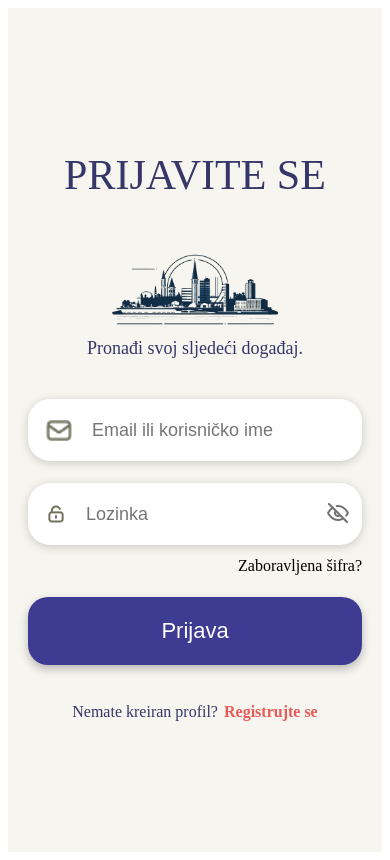
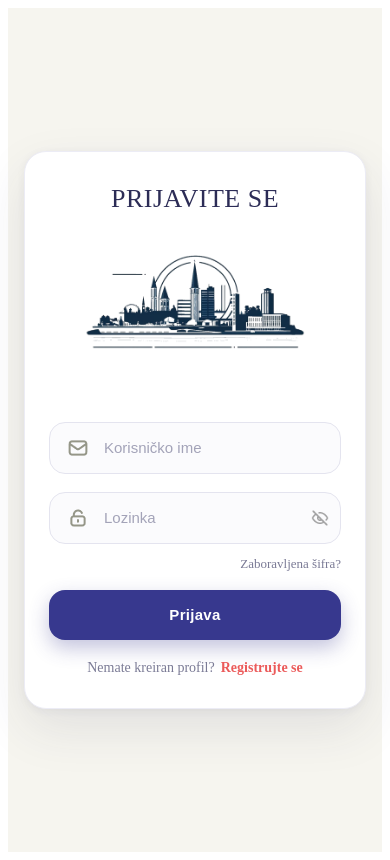
Before and after one commit to TaraMackovic/Diplomski, a React (Create React App) app in the folder frontend/: page /login in a window 390 px wide. Built offline with nearby package versions, Linux system fonts and the light colour scheme.

Commit message:
Improve login and registration UI and interest page design

```diff
--- a/frontend/src/pages/Login.jsx
+++ b/frontend/src/pages/Login.jsx
@@ -18,7 +18,8 @@ function Login() {
     const [showPassword, setShowPassword] = useState(false);
     const [errorMsg, setErrorMsg] = useState("");
 
-    const login = async () => {
+    const login = async (e) => {
+        e.preventDefault();
         try {
             const response = await api.post("/login/", {
                 username,
@@ -45,14 +46,18 @@ function Login() {
                     alt="Welcome"
                     className="welcome-logo"
                 />
-                <p className="subtitle">
-                    Pronađi svoj sljedeći događaj.
+                <br />
+                {errorMsg &&
+                    <p className="error">
+                        {errorMsg}
                     </p>
+                }
+                <form onSubmit={login}>
                     <div className="input-box">
                         <img src={emailIcon} alt="" />
                         <input
                             type="text"
-                        placeholder="Email ili korisničko ime"
+                            placeholder="Korisničko ime"
                             value={username}
                             onChange={(e) => setUsername(e.target.value)}
                         />
@@ -77,16 +82,12 @@ function Login() {
                         Zaboravljena šifra?
                     </Link>
                     <button
+                        type="submit"
                         className="auth-button"
-                    onClick={login}
                     >
                         Prijava
                     </button>
-                {errorMsg &&
-                    <p className="error">
-                        {errorMsg}
-                    </p>
-                }
+                </form>
                 <p className="bottom-text">
                     Nemate kreiran profil?
                     <Link to="/register">
--- a/frontend/src/pages/SavedEvents.jsx
+++ b/frontend/src/pages/SavedEvents.jsx
@@ -76,8 +76,8 @@ function SavedEvents() {
                 {filteredEvents.length === 0 ? (
                     <p className="saved-empty">
                         {timeFilter === "past"
-                            ? "Nemaš prethodnih sačuvanih događaja."
-                            : "Nemaš sačuvanih nadolazećih događaja."}
+                            ? "Nemate prethodnih sačuvanih događaja."
+                            : "Nemate sačuvanih nadolazećih događaja."}
                     </p>
                 ) : (
                     <>
--- a/frontend/src/styles/Login.css
+++ b/frontend/src/styles/Login.css
@@ -5,51 +5,70 @@
     align-items: center;
     background: #F6F5EF;
     padding: 20px;
-
 }
 
 .auth-card {
     width: 100%;
-    max-width: 500px;
+    max-width: 440px;
+    background: #ffffff;
+    border-radius: 28px;
+    border: 1px solid #ececf5;
+    box-shadow: 0 20px 50px rgba(52, 52, 93, 0.1), 0 2px 8px rgba(52, 52, 93, 0.06);
+    padding: 44px 40px;
     display: flex;
     flex-direction: column;
-    gap: 22px;
+    gap: 20px;
+}
 
+.auth-card form {
+    display: flex;
+    flex-direction: column;
+    gap: 18px;
 }
 
 .auth-card h1 {
     text-align: center;
-    color: #363668;
-    font-size: 54px;
+    color: #2c2c56;
+    font-size: 32px;
     font-family: "Times New Roman", serif;
     font-weight: 500;
+    letter-spacing: 0.5px;
+    margin: 0;
 }
 
 .welcome-logo {
-    width: 400px;
+    width: 350px;
     align-self: center;
+    padding: 14px;
 }
 
 .subtitle {
     text-align: center;
-    color: #363668;
-    font-size: 22px;
-    margin-top: -10px;
+    color: #7a7a95;
+    font-size: 15px;
+    margin: -8px 0 4px;
 }
 
 .input-box {
     display: flex;
     align-items: center;
-    height: 72px;
-    background: white;
-    border-radius: 22px;
-    padding: 0 20px;
-    box-shadow: 0 2px 10px rgba(0,0,0,.18);
+    height: 58px;
+    background: #fbfbfd;
+    border: 1.5px solid #e4e4ef;
+    border-radius: 16px;
+    padding: 0 18px;
+    transition: border-color 0.2s ease, background 0.2s ease;
+}
+
+.input-box:focus-within {
+    border-color: #37388e;
+    background: #ffffff;
 }
 
 .input-box img {
-    width: 26px;
-    margin-right: 16px;
+    width: 20px;
+    margin-right: 14px;
+    opacity: 0.55;
 }
 
 .input-box input {
@@ -57,46 +76,65 @@
     border: none;
     outline: none;
     background: transparent;
-    font-size: 18px;
+    font-size: 15px;
+    color: #2c2c56;
+}
+
+.input-box input::placeholder {
+    color: #a3a3b8;
 }
 
 .eye-btn {
     background: none;
     border: none;
     cursor: pointer;
+    display: flex;
+    align-items: center;
 }
 
 .eye-btn img {
-    width: 24px;
+    width: 18px;
     margin: 0;
+    opacity: 0.5;
 }
 
 .forgot-password {
-    margin-top: -10px;
+    text-decoration: none;
+    color: #7a7a95;
+    font-size: 13px;
     text-align: right;
-    color: #363668;
-    cursor: pointer;
+    display: block;
+    margin-top: -6px;
+}
+
+.forgot-password:hover {
+    color: #37388e;
 }
 
 .auth-button {
-    height: 68px;
+    height: 54px;
     border: none;
-    border-radius: 20px;
-    background: #3D3B92;
+    border-radius: 16px;
+    background: #37388e;
     color: white;
-    font-size: 28px;
+    font-size: 16px;
+    font-weight: 600;
+    letter-spacing: 0.3px;
     cursor: pointer;
-    transition: .25s;
-    box-shadow: 0 4px 10px rgba(0,0,0,.25);
+    transition: transform 0.2s ease, box-shadow 0.2s ease;
+    box-shadow: 0 8px 20px rgba(55, 56, 142, 0.3);
 }
 
 .auth-button:hover {
     transform: translateY(-2px);
+    box-shadow: 0 10px 24px rgba(55, 56, 142, 0.38);
 }
 
 .bottom-text {
     text-align: center;
-    color: #363668;
+    color: #7a7a95;
+    font-size: 14px;
+    margin: 0;
 }
 
 .bottom-text a {
@@ -107,49 +145,45 @@
 }
 
 .error {
-    color: red;
+    color: #c23b3b;
+    background: #fdecec;
+    border-radius: 10px;
+    padding: 10px 14px;
+    font-size: 13px;
     text-align: center;
-}
-
-@media (max-width:700px){
-
-    .auth-page{
-        padding:20px;
-    }
-
-    .auth-card{
-        max-width:100%;
-    }
-
-    .auth-card h1{
-        font-size:42px;
-    }
-
-    .welcome-logo{
-        width:170px;
-    }
-
-    .subtitle{
-        font-size:18px;
-    }
-
-    .auth-button{
-        font-size:22px;
-    }
+    margin: 0;
 }
 
 .success-msg {
     color: #2b7a3c;
     text-align: center;
-    font-size: 14px;
+    font-size: 13px;
     background: #eafaf0;
     padding: 10px 14px;
     border-radius: 10px;
-    margin-top: 10px;
+    margin: 0;
 }
 
-.forgot-password {
-    text-decoration: none;
-    color: inherit;
-    display: block;
+@media (max-width: 700px) {
+    .auth-page {
+        padding: 16px;
+    }
+
+    .auth-card {
+        padding: 32px 24px;
+        border-radius: 22px;
+    }
+
+    .auth-card h1 {
+        font-size: 26px;
+    }
+
+    .welcome-logo {
+        width: 250px;
+    }
+
+    .auth-button {
+        font-size: 15px;
+        height: 50px;
+    }
 }
--- a/frontend/src/styles/Register.css
+++ b/frontend/src/styles/Register.css
@@ -4,86 +4,152 @@
     justify-content: center;
     align-items: center;
     background: #f6f5ef;
-    padding: 40px;
+    padding: 20px;
 }
 
 .register-card {
     width: 100%;
-    max-width: 500px;
-    background: transparent;
+    max-width: 460px;
+    background: #ffffff;
+    border-radius: 28px;
+    border: 1px solid #ececf5;
+    box-shadow: 0 20px 50px rgba(52, 52, 93, 0.1), 0 2px 8px rgba(52, 52, 93, 0.06);
+    padding: 40px 36px;
     display: flex;
     flex-direction: column;
-    gap: 22px;
+    gap: 18px;
 }
 
 .register-card h1 {
     text-align: center;
-    font-size: 52px;
+    font-size: 30px;
     font-family: "Times New Roman", serif;
     font-weight: 500;
-    color: #34345d;
-    margin-bottom: 15px;
+    color: #2c2c56;
+    letter-spacing: 0.5px;
+    margin: 0 0 4px;
+}
+
+.register-card form {
+    display: flex;
+    flex-direction: column;
+    gap: 14px;
+}
+
+.input-row {
+    display: flex;
+    gap: 12px;
+    box-sizing: border-box;
+}
+
+.input-plain {
+    flex: 1;
+    height: 56px;
+    border: 1.5px solid #e4e4ef;
+    outline: none;
+    background: #fbfbfd;
+    border-radius: 16px;
+    padding: 0 18px;
+    font-size: 15px;
+    color: #2c2c56;
+    box-sizing: border-box;
+    min-width: 0;
+    transition: border-color 0.2s ease, background 0.2s ease;
+}
+
+.input-plain:focus {
+    border-color: #37388e;
+    background: #ffffff;
+}
+
+.input-plain::placeholder {
+    color: #a3a3b8;
 }
 
 .input-box {
-    height: 70px;
-    background: white;
-    border-radius: 22px;
+    height: 56px;
+    background: #fbfbfd;
+    border: 1.5px solid #e4e4ef;
+    border-radius: 16px;
     display: flex;
     align-items: center;
     padding: 0 18px;
-    box-shadow: 0 2px 10px rgba(0, 0, 0, 0.18);
+    transition: border-color 0.2s ease, background 0.2s ease;
+}
+
+.input-box:focus-within {
+    border-color: #37388e;
+    background: #ffffff;
 }
 
 .input-box img {
-    width: 26px;
-    margin-right: 18px;
-    opacity: 0.75;
+    width: 20px;
+    margin-right: 14px;
+    opacity: 0.55;
 }
 
 .input-box input {
     flex: 1;
     border: none;
     outline: none;
-    font-size: 18px;
+    font-size: 15px;
     background: transparent;
+    color: #2c2c56;
+}
+
+.input-box input::placeholder {
+    color: #a3a3b8;
 }
 
 .eye-btn {
     border: none;
     background: none;
     cursor: pointer;
+    display: flex;
+    align-items: center;
 }
 
 .eye-btn img {
-    width: 24px;
+    width: 18px;
     margin: 0;
+    opacity: 0.5;
 }
 
 .register-btn {
-    height: 65px;
+    height: 54px;
     border: none;
-    border-radius: 20px;
+    border-radius: 16px;
     background: #37388e;
     color: white;
-    font-size: 28px;
+    font-size: 16px;
+    font-weight: 600;
+    letter-spacing: 0.3px;
     cursor: pointer;
-    box-shadow: 0 4px 10px rgba(0, 0, 0, 0.25);
-    transition: 0.25s;
+    box-shadow: 0 8px 20px rgba(55, 56, 142, 0.3);
+    transition: transform 0.2s ease, box-shadow 0.2s ease;
+    margin-top: 4px;
 }
 
 .register-btn:hover {
     transform: translateY(-2px);
+    box-shadow: 0 10px 24px rgba(55, 56, 142, 0.38);
 }
 
 .error {
-    color: red;
+    color: #c23b3b;
+    background: #fdecec;
+    border-radius: 10px;
+    padding: 10px 14px;
+    font-size: 13px;
     text-align: center;
+    margin: 0;
 }
 
 .login-text {
     text-align: center;
-    font-size: 18px;
+    font-size: 14px;
+    color: #7a7a95;
+    margin: 0;
 }
 
 .login-text a {
@@ -95,23 +161,30 @@
 
 @media (max-width: 700px) {
     .register-page {
-        padding: 20px;
+        padding: 16px;
     }
 
     .register-card {
-        max-width: 100%;
+        padding: 28px 20px;
+        border-radius: 22px;
     }
 
     .register-card h1 {
-        font-size: 38px;
+        font-size: 24px;
     }
 
-    .input-box {
-        height: 62px;
+    .input-box,
+    .input-plain {
+        height: 52px;
     }
 
     .register-btn {
-        font-size: 22px;
-        height: 58px;
+        font-size: 15px;
+        height: 50px;
+    }
+
+    .input-row {
+        flex-direction: column;
+        gap: 14px;
     }
 }
```
Also changed, not shown: frontend/src/pages/InterestsOnboarding.jsx (+19 -7 lines), frontend/src/pages/Register.jsx (+66 -26 lines), frontend/src/styles/InterestSelector.css (+76 -5 lines). Lines whose indentation alone changed are shown as unchanged.
